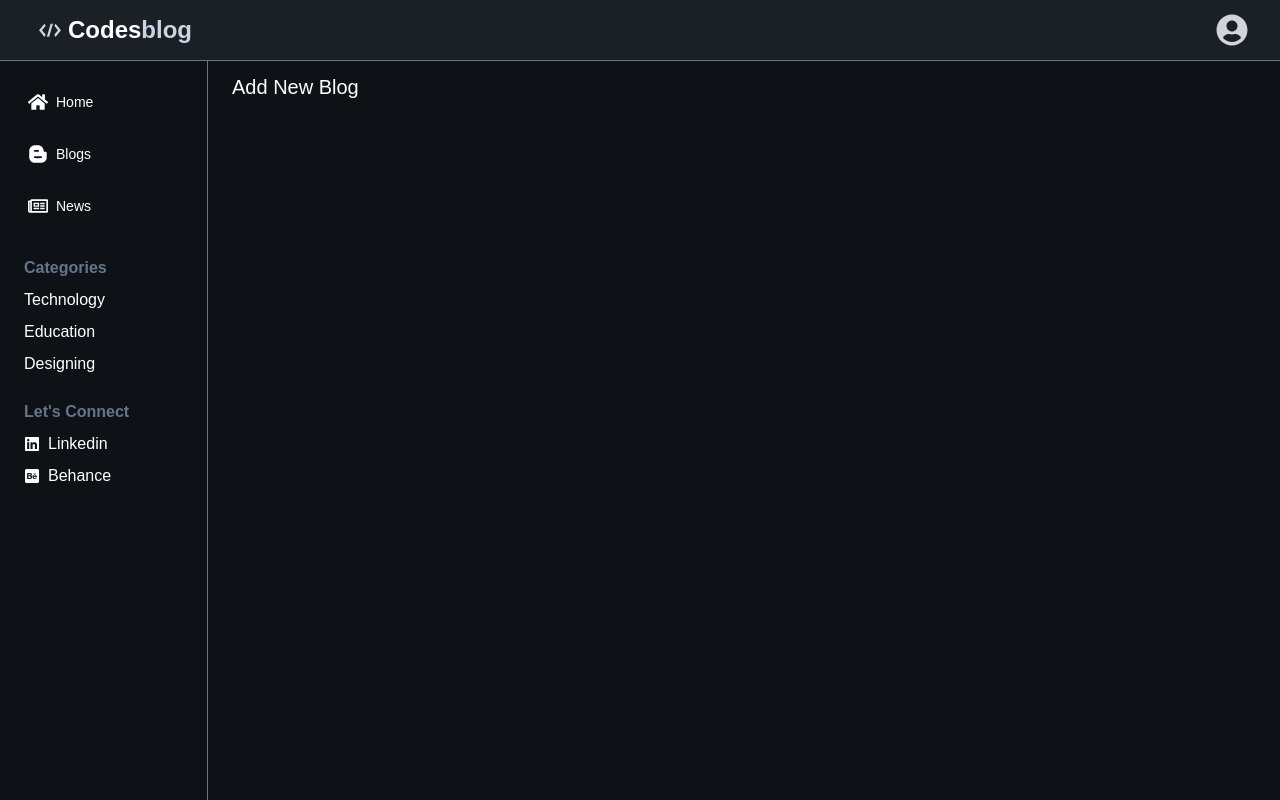
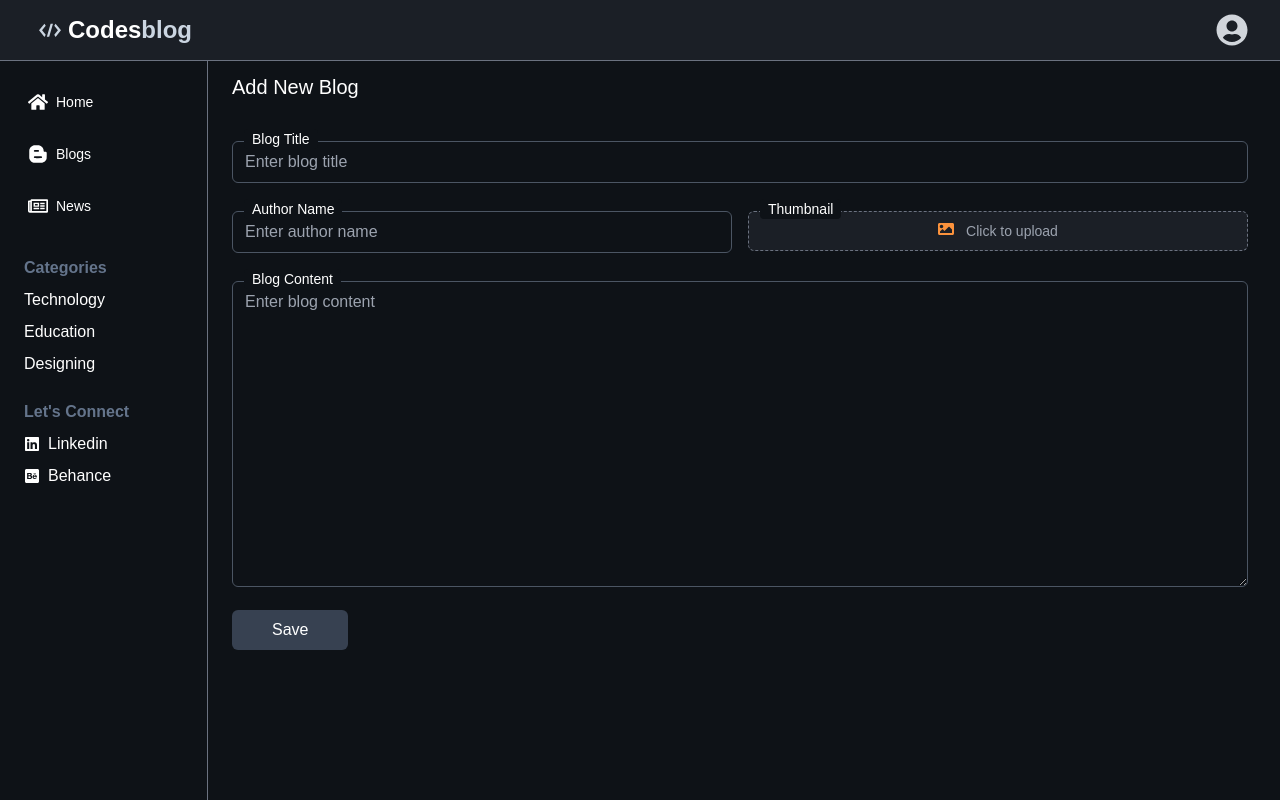
Before and after one commit to MuhammadTayyab8/dynamic-blog, a Next.js app: page /admin/add-new-blog in a window 1280 px wide. Built offline with nearby package versions, Linux system fonts and the light colour scheme.

Commit message:
add new blog form

```diff
--- a/src/app/(admin)/admin/add-new-blog/page.tsx
+++ b/src/app/(admin)/admin/add-new-blog/page.tsx
@@ -1,22 +1,142 @@
+'use client'
+
 import React, { useState } from 'react'
 import AddBlog from './Form'
+import { FaImage } from 'react-icons/fa'
 
 const AddNewBlog = () => {
 
-  const [formData, setFormData] = useState({authorName: '', title: '', imageUrl: '', blogData:''})
+  const [formData, setFormData] = useState({ authorName: '', title: '', imageUrl: '', blogData: '' })
 
 
+  const handleFileChange = (e: React.ChangeEvent<HTMLInputElement>) => {
+    const file = e.target.files?.[0];
+    if (file) {
+      const reader = new FileReader();
+      reader.onloadend = () => {
+        setFormData((prev) => ({ ...prev, imageUrl: reader.result as string }));
+      };
+      reader.readAsDataURL(file);
+    }
+  };
+
   return (
-    <div className='px-4 py-2'>
+    <div className='sm:px-4 py-2'>
 
       <div className='text-xl font-medium'>Add New Blog</div>
 
       {/* # ================ form ================== #  */}
 
-      {/* ==== author name ====  */}
+      <div className='grid grid-cols-2 my-4 gap-x-4 gap-y-1'>
+
+        {/* ==== Title ==== */}
+        <div className="relative mt-6 col-span-2">
+          {/* Label */}
+          <label className="absolute -top-3 left-3 bg-[#0E1217] text-white px-2 text-sm rounded">
+            Blog Title
+          </label>
+
+          {/* Input */}
+          <input
+            type="text"
+            value={formData.title}
+            onChange={(e) =>
+              setFormData((prev) => ({ ...prev, title: e.target.value }))
+            }
+            className="w-full px-3 py-2 rounded-md border border-gray-600 bg-transparent text-white
+               placeholder-gray-400 focus:outline-none focus:ring-2 focus:ring-orange-700
+               transition"
+            placeholder="Enter blog title"
+          />
+        </div>
 
 
-        {/* <AddBlog /> */}
+
+        {/* ==== Author Name ==== */}
+        <div className="relative mt-6">
+          {/* Label */}
+          <label className="absolute -top-3 left-3 bg-[#0E1217] text-white px-2 text-sm rounded">
+            Author Name
+          </label>
+
+          {/* Input */}
+          <input
+            type="text"
+            value={formData.authorName}
+            onChange={(e) =>
+              setFormData((prev) => ({ ...prev, authorName: e.target.value }))
+            }
+            className="w-full px-3 py-2 rounded-md border border-gray-600 bg-transparent text-white
+               placeholder-gray-400 focus:outline-none focus:ring-2 focus:ring-orange-700
+               transition"
+            placeholder="Enter author name"
+          />
+        </div>
+
+
+        {/* ====== Thumbnail Image ====== */}
+        <div className="relative mt-6">
+          {/* Label */}
+          <label className="absolute -top-3 left-3 bg-[#0E1217] text-white px-2 text-sm rounded">
+            Thumbnail
+          </label>
+
+          {/* Upload Box */}
+          <div className="w-full h-10 border border-dashed border-gray-500 rounded-md flex flex-col items-center justify-center cursor-pointer hover:border-orange-500 transition bg-[#1b1f26]">
+            <input
+              type="file"
+              accept="image/*"
+              onChange={handleFileChange}
+              className="absolute inset-0 opacity-0 cursor-pointer"
+            />
+            {formData.imageUrl ? (
+              <div>Uploaded</div>
+            ) : (
+
+              <div className="flex flex-row gap-3 py-2 items-center text-gray-400">
+                <FaImage className="text-orange-400 mb-1" />
+                <p className="text-sm">Click to upload</p>
+              </div>
+            )}
+
+          </div>
+        </div>
+
+
+        {/* ======== blog content ========  */}
+        <div className="relative mt-6 col-span-2">
+          {/* Label */}
+          <label className="absolute -top-3 left-3 bg-[#0E1217] text-white px-2 text-sm rounded">
+            Blog Content
+          </label>
+
+          {/* Input */}
+          <textarea
+            value={formData.blogData}
+            rows={12}
+            onChange={(e) =>
+              setFormData((prev) => ({ ...prev, blogData: e.target.value }))
+            }
+            className="w-full px-3 py-2 rounded-md border border-gray-600 bg-transparent text-white
+               placeholder-gray-400 focus:outline-none focus:ring-2 focus:ring-orange-700
+               transition"
+            placeholder="Enter blog content"
+          />
+        </div>
+
+
+
+
+      </div>
+
+            {/* ======== btn ===========  */}
+            <button type="button"
+              className='px-10 py-2 bg-gray-700 hover:bg-gray-500 text-white rounded-md'
+            >
+              Save
+            </button>
+
+      {/* <AddBlog /> */}
     </div>
   )
 }
```
